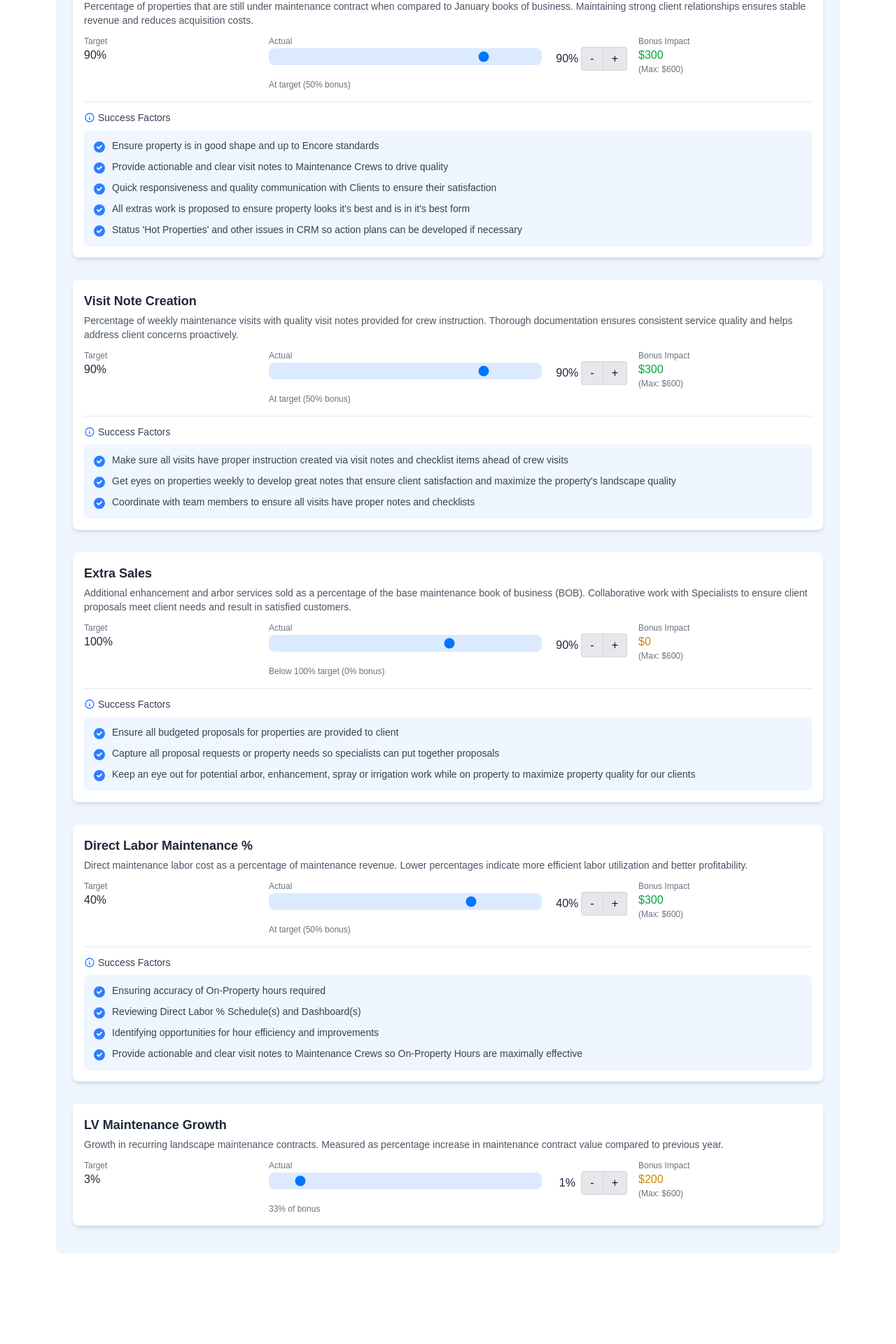
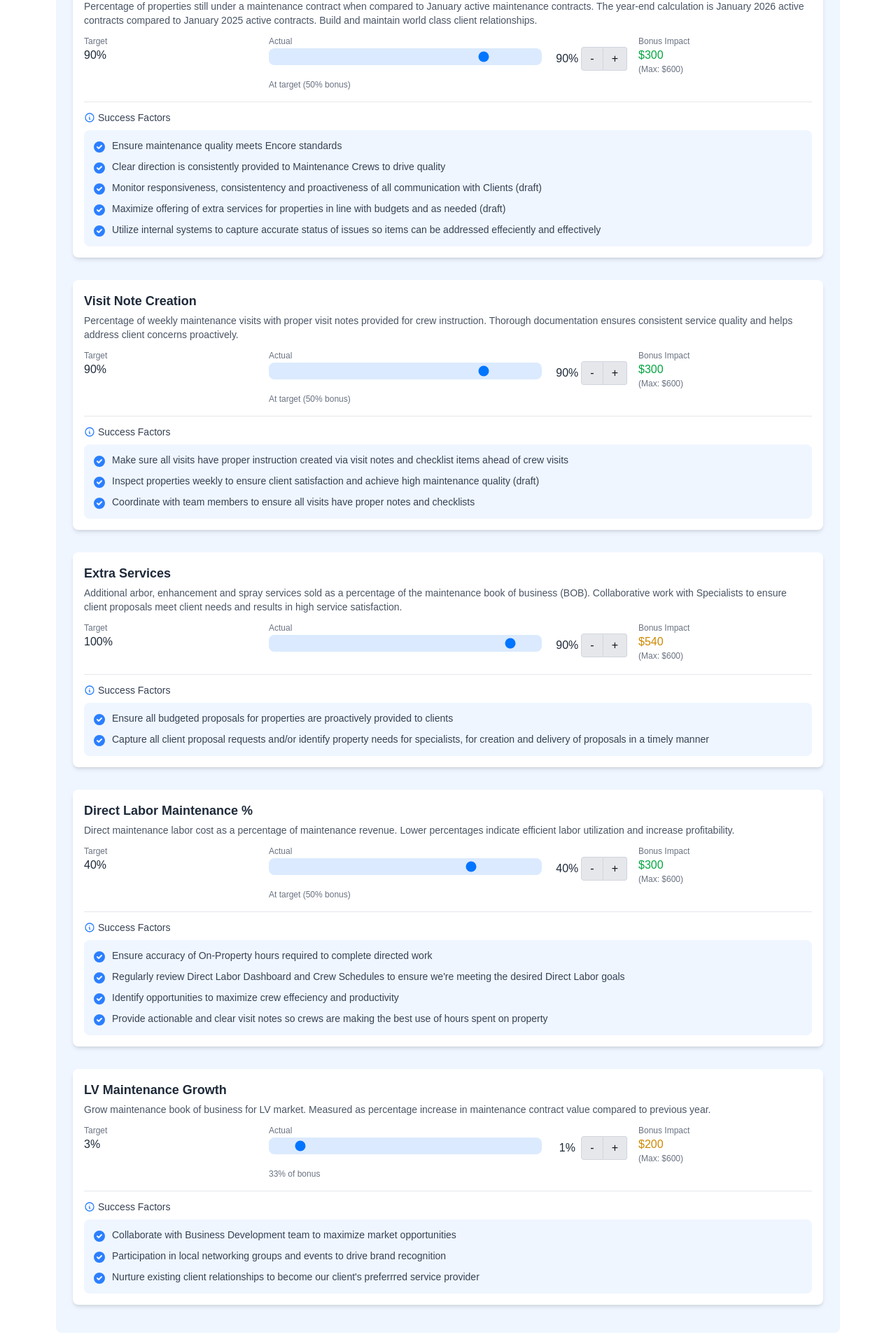
Before and after one commit to TyMurrayELM/KPI-Dashboard, a Next.js app: page / in a window 1280 px wide. Shown: the part 498-2418 px from the top of the page at 70% size. Before the commit the page ends 2305 px from the top, so only its background shows below. Built offline with nearby package versions, Linux system fonts and the light colour scheme.

Commit message:
Verbiage changes

```diff
--- a/src/components/KPIDashboard.jsx
+++ b/src/components/KPIDashboard.jsx
@@ -13,57 +13,61 @@ const KPIDashboard = () => {
       kpis: [
         {
           name: 'Retention %',
-          description: 'Percentage of properties that are still under maintenance contract when compared to January books of business. Maintaining strong client relationships ensures stable revenue and reduces acquisition costs.',
+          description: 'Percentage of properties still under a maintenance contract when compared to January active maintenance contracts. The year-end calculation is January 2026 active contracts compared to January 2025 active contracts.  Build and maintain world class client relationships.',
           target: 90,
           actual: 90,
           successFactors: [
-            "Ensure property is in good shape and up to Encore standards",
-            "Provide actionable and clear visit notes to Maintenance Crews to drive quality",
-            "Quick responsiveness and quality communication with Clients to ensure their satisfaction",
-            "All extras work is proposed to ensure property looks it's best and is in it's best form",
-            "Status 'Hot Properties' and other issues in CRM so action plans can be developed if necessary"
+            "Ensure maintenance quality meets Encore standards",
+            "Clear direction is consistently provided to Maintenance Crews to drive quality",
+            "Monitor responsiveness, consistentency and proactiveness of all communication with Clients (draft)",
+            "Maximize offering of extra services for properties in line with budgets and as needed (draft)",
+            "Utilize internal systems to capture accurate status of issues so items can be addressed effeciently and effectively "
           ]
         },
         {
           name: 'Visit Note Creation',
-          description: 'Percentage of weekly maintenance visits with quality visit notes provided for crew instruction. Thorough documentation ensures consistent service quality and helps address client concerns proactively.',
+          description: 'Percentage of weekly maintenance visits with proper visit notes provided for crew instruction. Thorough documentation ensures consistent service quality and helps address client concerns proactively.',
           target: 90,
           actual: 90,
           successFactors: [
             "Make sure all visits have proper instruction created via visit notes and checklist items ahead of crew visits",
-            "Get eyes on properties weekly to develop great notes that ensure client satisfaction and maximize the property's landscape quality",
+            "Inspect properties weekly to ensure client satisfaction and achieve high maintenance quality (draft)",
             "Coordinate with team members to ensure all visits have proper notes and checklists"
           ]
         },
         {
-          name: 'Extra Sales',
-          description: 'Additional enhancement and arbor services sold as a percentage of the base maintenance book of business (BOB). Collaborative work with Specialists to ensure client proposals meet client needs and result in satisfied customers.',
+          name: 'Extra Services',
+          description: 'Additional arbor, enhancement and spray services sold as a percentage of the maintenance book of business (BOB). Collaborative work with Specialists to ensure client proposals meet client needs and results in high service satisfaction.',
           target: 100,
           actual: 90,
           successFactors: [
-            "Ensure all budgeted proposals for properties are provided to client",
-            "Capture all proposal requests or property needs so specialists can put together proposals",
-            "Keep an eye out for potential arbor, enhancement, spray or irrigation work while on property to maximize property quality for our clients"
+            "Ensure all budgeted proposals for properties are proactively provided to clients",
+            "Capture all client proposal requests and/or identify property needs for specialists, for creation and delivery of proposals in a timely manner"
           ]
         },
         {
           name: 'Direct Labor Maintenance %',
-          description: 'Direct maintenance labor cost as a percentage of maintenance revenue. Lower percentages indicate more efficient labor utilization and better profitability.',
+          description: 'Direct maintenance labor cost as a percentage of maintenance revenue. Lower percentages indicate efficient labor utilization and increase profitability.',
           target: 40,
           actual: 40,
           isInverse: true,
           successFactors: [
-            "Ensuring accuracy of On-Property hours required",
-            "Reviewing Direct Labor % Schedule(s) and Dashboard(s)",
-            "Identifying opportunities for hour efficiency and improvements",
-            "Provide actionable and clear visit notes to Maintenance Crews so On-Property Hours are maximally effective"
+            "Ensure accuracy of On-Property hours required to complete directed work",
+            "Regularly review Direct Labor Dashboard and Crew Schedules to ensure we're meeting the desired Direct Labor goals",
+            "Identify opportunities to maximize crew effeciency and productivity ",
+            "Provide actionable and clear visit notes so crews are making the best use of hours spent on property"
           ]
         },
         {
           name: 'LV Maintenance Growth',
-          description: 'Growth in recurring landscape maintenance contracts. Measured as percentage increase in maintenance contract value compared to previous year.',
+          description: 'Grow maintenance book of business for LV market. Measured as percentage increase in maintenance contract value compared to previous year.',
           target: 3,
-          actual: 1
+          actual: 1,
+          successFactors: [
+            "Collaborate with Business Development team to maximize market opportunities",
+            "Participation in local networking groups and events to drive brand recognition",
+            "Nurture existing client relationships to become our client's preferrred service provider"
+          ]
         }
       ]
     },
@@ -72,7 +76,7 @@ const KPIDashboard = () => {
       salary: 30000,
       kpis: [
         {
-          name: 'Retention %',
+          name: 'Client Retention %',
           description: 'Percentage of properties that are still under maintenance contract when compared to January books of business. Maintaining strong client relationships ensures stable revenue and reduces acquisition costs.',
           target: 90,
           actual: 90,
@@ -122,7 +126,7 @@ const KPIDashboard = () => {
       ]
     },
     'account-manager': {
-      title: 'Account Manager',
+      title: 'Client Specialist',
       salary: 30000,
       kpis: [
         {
```
